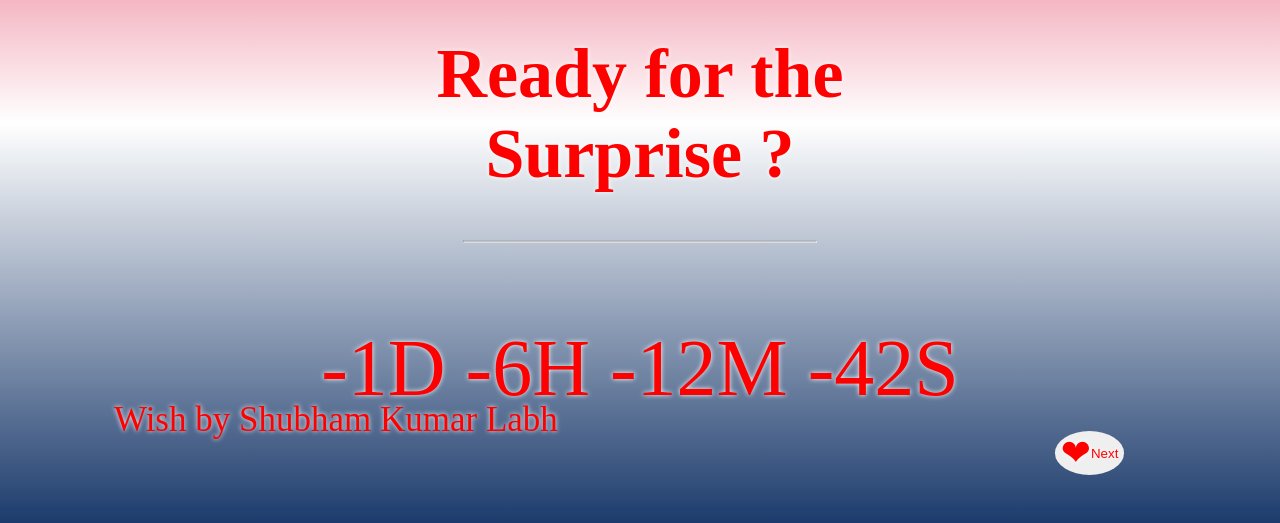
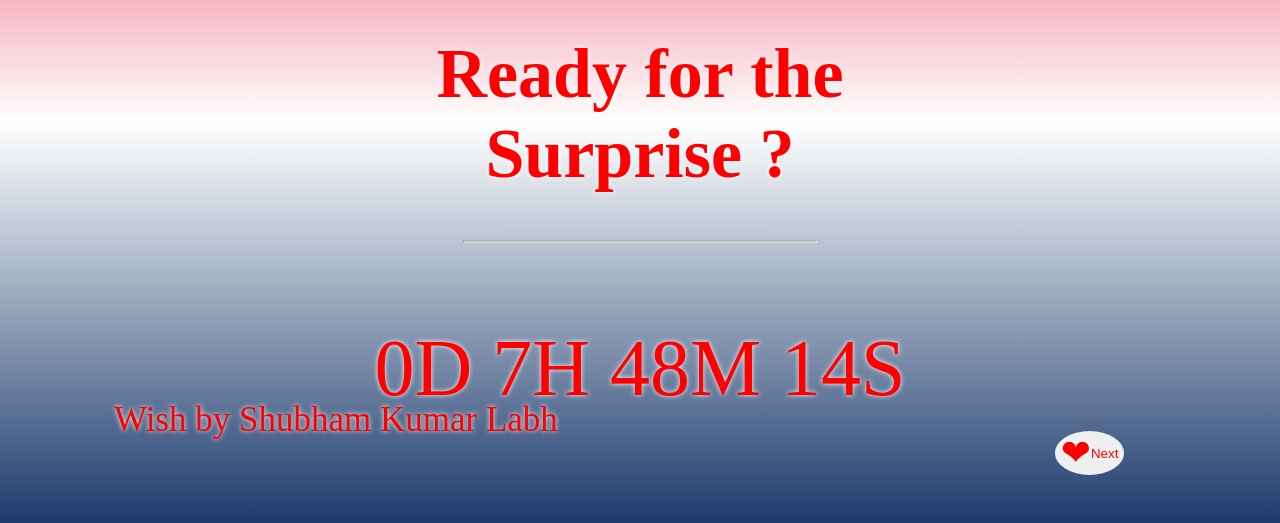
Before and after one commit to shubhamlabh9/di-pawali, a plain HTML site: page index.html in a window 1280 px wide. Shown: the part 277-800 px from the top of the page. Drawn offline with Linux system fonts and the light colour scheme.

Commit message:
Update index.html

```diff
--- a/index.html
+++ b/index.html
@@ -3,7 +3,7 @@
 <head>
   <meta charset="UTF-8">
     <meta name="viewport" content="width=device-width, initial-scale=1.0">
-    <title>NIKITA KARN</title>
+    <title>Shibani Labh</title>
 </head>
 <body>
 <html>
@@ -142,7 +142,7 @@ background-color:none;
 <!-- <a href="page2.html" class="button"> -->
 </a>
 <script>
-var countDownDate = new Date("12, november, 2023 5:00:00").getTime();
+var countDownDate = new Date("12, november, 2023 18:00:00").getTime();
 
 var countdownfunction = setInterval(function() {
 
@@ -165,7 +165,7 @@ var distance = countDownDate - now;
 
 }, 1000);
 // function btn(){
-//     window.location.href='/hdi/wishhindi.html';
+//     window.location.href='';
 //   }
   function wait(){
   window.location.href="mithilacover.html";
```
